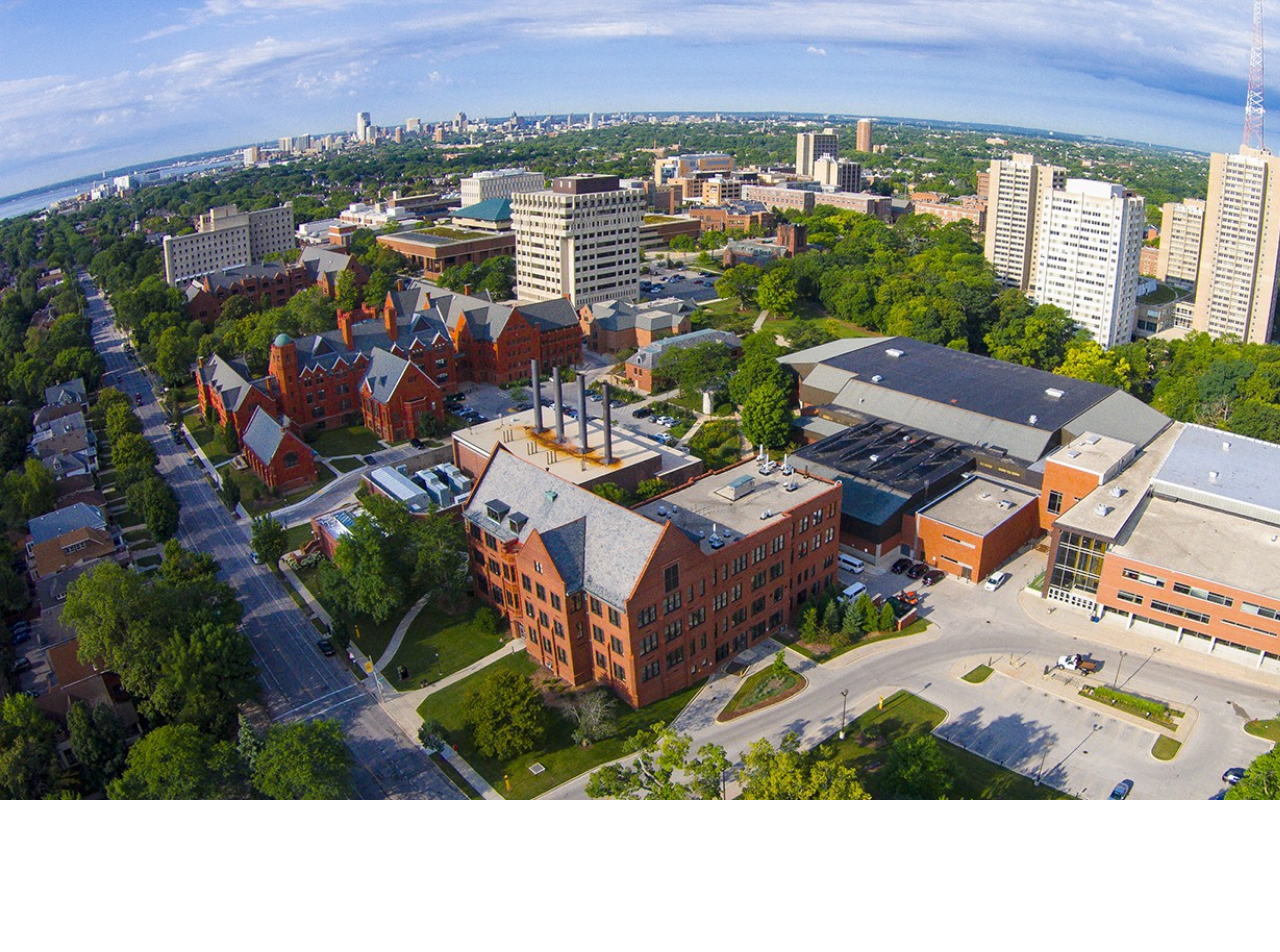
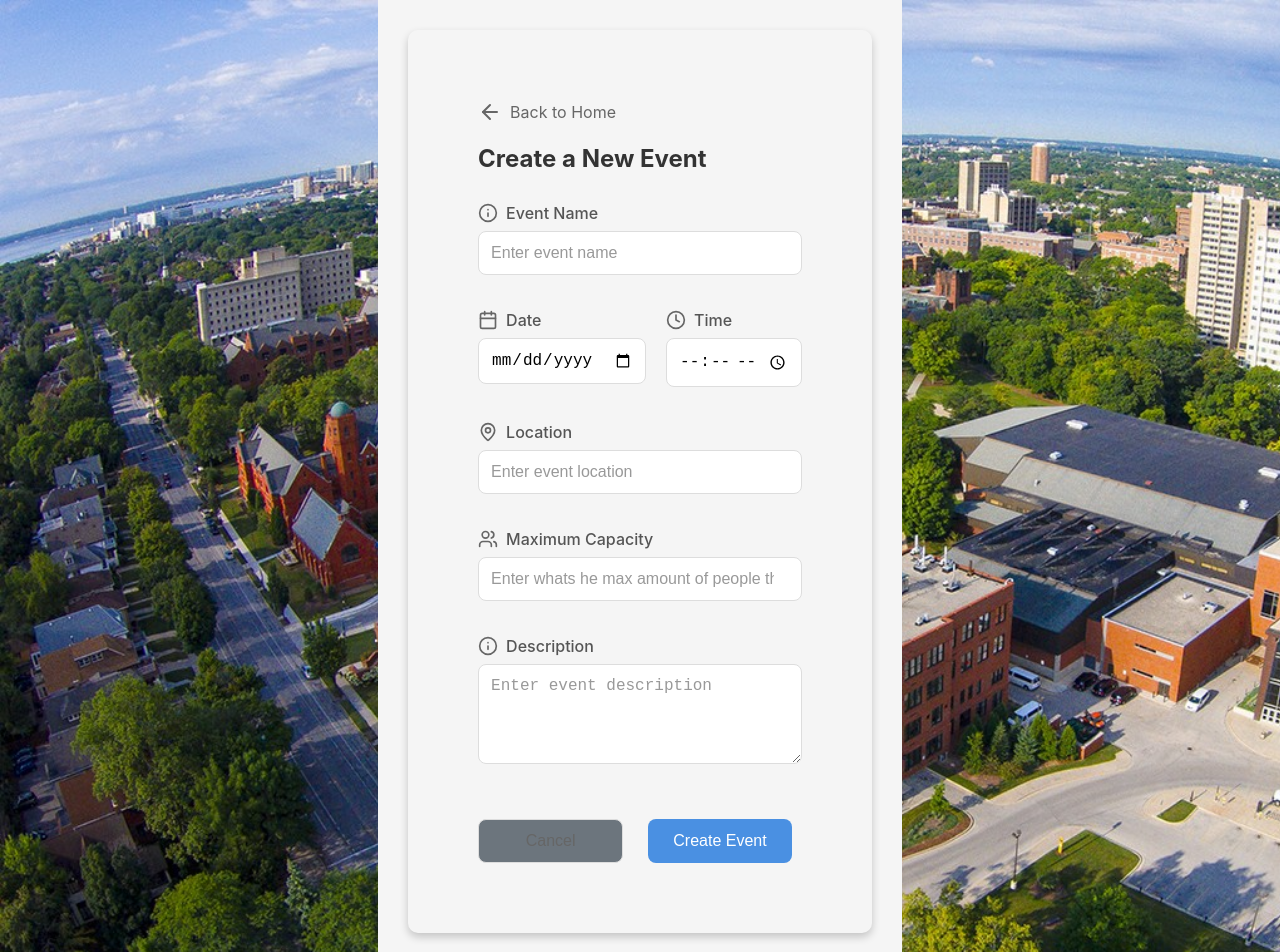
Before and after one commit to Svedek/capstone-social-media-app, a React (Create React App) app in the folder client/: page /CreateEvent in a window 1280 px wide. Before the commit this address had no page. Shown: the top 952 px of the page. Before the commit the page ends 800 px from the top, so only its background shows below. Built offline with nearby package versions, Linux system fonts and the light colour scheme.

Commit message:
create event and likes
NEW- LIKES AND CREATING EVENTS

```diff
--- a/client/src/App.js
+++ b/client/src/App.js
@@ -22,7 +22,7 @@ function App() {
         <Route path="/messages" element={<MessagesPage />} />
         <Route path="/calender" element={<CalenderPage />} />
         <Route path="/Events" element={<EventsPage />} />
-        <Route path="/create-event" element={<CreateEvent />} />
+        <Route path="/CreateEvent" element={<CreateEvent />} />
 
       </Routes>
     </Router>
--- a/client/src/Components/CreateEvent/CreateEvent.css
+++ b/client/src/Components/CreateEvent/CreateEvent.css
@@ -0,0 +1,126 @@
+.create-event-container {
+  padding: 20px;
+  min-height: 100vh;
+  background-color: #f5f5f5;
+}
+
+.create-event-content {
+  width: 100%;
+  max-width: 800px;
+  margin: 0 auto;
+}
+
+.event-header {
+  margin-bottom: 30px;
+}
+
+.back-button {
+  display: flex;
+  align-items: center;
+  gap: 8px;
+  color: #666;
+  text-decoration: none;
+  margin-bottom: 20px;
+}
+
+.back-button:hover {
+  color: #e70b0b;
+}
+
+.event-header h2 {
+  font-size: 24px;
+  color: #333;
+  margin: 0;
+}
+
+.event-form {
+  display: flex;
+  flex-direction: column;
+  gap: 20px;
+}
+
+.form-row {
+  display: flex;
+  gap: 20px;
+}
+
+.form-row .form-group {
+  flex: 1;
+}
+
+.form-group {
+  display: flex;
+  flex-direction: column;
+}
+
+.form-group label {
+  display: flex;
+  align-items: center;
+  gap: 8px;
+  margin-bottom: 8px;
+  color: #555;
+  font-weight: 500;
+}
+
+.input-icon {
+  color: #666;
+}
+
+.form-group input,
+.form-group textarea {
+  padding: 12px;
+  border: 1px solid #ddd;
+  border-radius: 8px;
+  font-size: 16px;
+  transition: border-color 0.3s ease;
+}
+
+.form-group input:focus,
+.form-group textarea:focus {
+  outline: none;
+  border-color: #4a90e2;
+  box-shadow: 0 0 0 2px rgba(74, 144, 226, 0.1);
+}
+
+.form-group textarea {
+  resize: vertical;
+  min-height: 100px;
+}
+
+.button-group {
+  display: flex;
+  gap: 15px;
+  justify-content: flex-end;
+  margin-top: 20px;
+}
+
+.cancel-button,
+.submit-button {
+  padding: 12px 24px;
+  border-radius: 8px;
+  font-size: 16px;
+  font-weight: 500;
+  cursor: pointer;
+  transition: all 0.3s ease;
+}
+
+.cancel-button {
+  background-color: transparent;
+  border: 1px solid #ddd;
+  color: #666;
+}
+
+.cancel-button:hover {
+  background-color: #f5f5f5;
+  border-color: #ccc;
+}
+
+.submit-button {
+  background-color: #4a90e2;
+  border: none;
+  color: white;
+}
+
+.submit-button:hover {
+  background-color: #357abd;
+}
--- a/client/src/Components/CreateEvent/CreateEvent.jsx
+++ b/client/src/Components/CreateEvent/CreateEvent.jsx
@@ -0,0 +1,146 @@
+import React, { useState } from 'react';
+import { ArrowLeft, Calendar, Clock, MapPin, Users, Info } from 'lucide-react';
+import { Link } from 'react-router-dom';
+import './CreateEvent.css';
+
+const CreateEvent = () => {
+  const [eventDetails, setEventDetails] = useState({
+    name: '',
+    date: '',
+    time: '',
+    location: '',
+    maxParticipants: '',
+    description: ''
+  });
+
+  const handleChange = (e) => {
+    const { name, value } = e.target;
+    setEventDetails(prev => ({
+      ...prev,
+      [name]: value
+    }));
+  };
+
+  const handleSubmit = (e) => {
+    e.preventDefault();
+    console.log("Event created:", eventDetails);
+  };
+
+  return (
+    <div className="create-event-container">
+      <div className="background-block">
+        <div className="create-event-content">
+          <div className="event-header">
+            <Link to="/home" className="back-button">
+              <ArrowLeft size={24} />
+              Back to Home
+            </Link>
+            <h2>Create a New Event</h2>
+          </div>
+
+          <form onSubmit={handleSubmit} className="event-form">
+            <div className="form-group">
+              <label>
+                <Info className="input-icon" size={20} />
+                Event Name
+              </label>
+              <input
+                type="text"
+                name="name"
+                value={eventDetails.name}
+                onChange={handleChange}
+                placeholder="Enter event name"
+                required
+              />
+            </div>
+
+            <div className="form-row">
+              <div className="form-group">
+                <label>
+                  <Calendar className="input-icon" size={20} />
+                  Date
+                </label>
+                <input
+                  type="date"
+                  name="date"
+                  value={eventDetails.date}
+                  onChange={handleChange}
+                  required
+                />
+              </div>
+
+              <div className="form-group">
+                <label>
+                  <Clock className="input-icon" size={20} />
+                  Time
+                </label>
+                <input
+                  type="time"
+                  name="time"
+                  value={eventDetails.time}
+                  onChange={handleChange}
+                  required
+                />
+              </div>
+            </div>
+
+            <div className="form-group">
+              <label>
+                <MapPin className="input-icon" size={20} />
+                Location
+              </label>
+              <input
+                type="text"
+                name="location"
+                value={eventDetails.location}
+                onChange={handleChange}
+                placeholder="Enter event location"
+                required
+              />
+            </div>
+
+            <div className="form-group">
+              <label>
+                <Users className="input-icon" size={20} />
+                Maximum Capacity
+              </label>
+              <input
+                type="number"
+                name="maxParticipants"
+                value={eventDetails.maxParticipants}
+                onChange={handleChange}
+                placeholder="Enter whats he max amount of people that can come"
+                min="1"
+              />
+            </div>
+
+            <div className="form-group">
+              <label>
+                <Info className="input-icon" size={20} />
+                Description
+              </label>
+              <textarea
+                name="description"
+                value={eventDetails.description}
+                onChange={handleChange}
+                placeholder="Enter event description"
+                rows="4"
+              />
+            </div>
+
+            <div className="button-group">
+              <button type="button" className="cancel-button" onClick={() => window.history.back()}>
+                Cancel
+              </button>
+              <button type="submit" className="submit-button">
+                Create Event
+              </button>
+            </div>
+          </form>
+        </div>
+      </div>
+    </div>
+  );
+};
+
+export default CreateEvent;
--- a/client/src/Components/HomePage/HomePage.jsx
+++ b/client/src/Components/HomePage/HomePage.jsx
@@ -1,7 +1,7 @@
 import React, { useState, useEffect } from 'react';
 import { Link } from 'react-router-dom';
 import './HomePage.css';
-import { Home, User, MessageSquare, CalendarDays, Tickets, Settings } from 'lucide-react';
+import { Home, User, MessageSquare, CalendarDays, Tickets, Settings, Heart } from 'lucide-react';
 
 const HomePage = () => {
   const [friends, setFriends] = useState(['Alice', 'Charlie', 'David', 'Eva', 'James']);
@@ -9,31 +9,28 @@ const HomePage = () => {
   const [isDarkMode, setIsDarkMode] = useState(false);
   const [isModalOpen, setIsModalOpen] = useState(false);
   const [postContent, setPostContent] = useState('');
-  const [postImage, setPostImage] = useState(null); // State for storing the uploaded image
-
+  const [postImage, setPostImage] = useState(null);
   const maxCharacters = 300;
 
-  const posts = [
-    { id: 1, author: 'John Doe', content: 'testing, this test, test test' },
-    { id: 2, author: 'Jane Smith', content: 'please work , test,test,test' },
-    { id: 3, author: 'Bob Johnson', content: 'test 3, test 3, test 333. testtest' },
-    { id: 4, author: 'jimbo', content: 'yet another test to cover more space' },
-    { id: 5, author: 'jimbos brother', content: 'yet another test to cover more space' },
-    { id: 6, author: 'John', content: 'yet another test to cover more space' },
-    { id: 7, author: 'Anon number1', content: 'yet another test to cover more space' },
-    { id: 8, author: 'Anon number2', content: 'yet another test to cover more space' },
-    { id: 9, author: 'Anon number3', content: 'yet another test to cover more space' },
-    { id: 10, author: 'Anon number4', content: 'yet another test to cover more space' },
-  ];
-
-  const events = [
+  const [posts, setPosts] = useState([
+    { id: 1, author: 'John Doe', content: 'testing, this test, test test', likes: 0  },
+    { id: 2, author: 'Jane Smith', content: 'please work , test,test,test', likes: 0  },
+    { id: 3, author: 'Bob Johnson', content: 'test 3, test 3, test 333. testtest' , likes: 0 },
+    { id: 4, author: 'jimbo', content: 'yet another test to cover more space', likes: 0  },
+    { id: 5, author: 'jimbos brother', content: 'yet another test to cover more space', likes: 0  },
+    { id: 6, author: 'John', content: 'yet another test to cover more space' , likes: 0 },
+    { id: 7, author: 'Anon number1', content: 'yet another test to cover more space', likes: 0  },
+    { id: 8, author: 'Anon number2', content: 'yet another test to cover more space' , likes: 0 },
+    { id: 9, author: 'Anon number3', content: 'yet another test to cover more space' , likes: 0 },
+    { id: 10, author: 'Anon number4', content: 'yet another test to cover more space' , likes: 0 },
+  ]);
+ const events = [
     { id: 1, name: 'Community Picnic', date: '2024-10-15' },
     { id: 2, name: 'Tech Meetup', date: '2024-10-20' },
     { id: 3, name: 'Career Fair', date: '2024-10-20' },
     { id: 4, name: 'Library Event', date: '2024-10-20' },
     { id: 5, name: 'Gym Event', date: '2024-10-20' },
   ];
-
   const handleAddFriend = (e) => {
     e.preventDefault();
     if (newFriend.trim() !== '') {
@@ -42,7 +39,6 @@ const HomePage = () => {
     }
   };
 
-  // Toggle dark mode
   const toggleDarkMode = () => {
     setIsDarkMode((prevMode) => !prevMode);
   };
@@ -59,16 +55,31 @@ const HomePage = () => {
   const handlePostChange = (e) => {
     setPostContent(e.target.value);
   };
+
   const handleImageChange = (e) => {
     const file = e.target.files[0];
     if (file) {
       setPostImage(URL.createObjectURL(file));
     }
   };
+
   const handleSubmitPost = () => {
     console.log("Post content:", postContent);
     console.log("Post image:", postImage);
     toggleModal();
+  };
+
+  const handleLikeToggle = (postId) => {
+    setPosts((prevPosts) =>
+      prevPosts.map((post) => {
+        if (post.id === postId) {
+          return post.liked
+            ? { ...post, likes: post.likes - 1, liked: false } // Unlike
+            : { ...post, likes: post.likes + 1, liked: true }; // Like
+        }
+        return post;
+      })
+    );
   };
 
   return (
@@ -76,7 +87,7 @@ const HomePage = () => {
       <nav className="navbar">
         <ul>
           <li><Link to="/home">Home</Link><Home size={24} /></li>
-          <li><Link to="/Calender">Calendar</Link><CalendarDays size={24} /></li>
+          <li><Link to="/Calendar">Calendar</Link><CalendarDays size={24} /></li>
           <li><Link to="/Events">Events</Link><Tickets size={24} /></li>
           <li><Link to="/profile">Profile</Link><User size={24} /></li>
           <li><Link to="/messages">Messages</Link><MessageSquare size={24} /></li>
@@ -98,10 +109,17 @@ const HomePage = () => {
           <div className="main-feed">
             <h2>Your feed</h2>
             <button className="create-post" onClick={toggleModal}>Create Post</button>
-            {posts.map(post => (
+            {posts.map((post) => (
               <div key={post.id} className="post">
-                <h3>{post.author}</h3>
-                <p>{post.content}</p>
+                <div className="post-author">{post.author}</div>
+                <div className="post-content">{post.content}</div>
+                {postImage && <img src={postImage} alt="Post" className="post-image" />}
+                <button
+                  className="like-button"
+                  onClick={() => handleLikeToggle(post.id)}
+                >
+                  <Heart size={16} /> {post.likes}
+                </button>
               </div>
             ))}
           </div>
@@ -114,6 +132,9 @@ const HomePage = () => {
                   <li key={event.id}>{event.name} - {event.date}</li>
                 ))}
               </ul>
+              <Link to="/CreateEvent">
+                <button className="CreateEvent">Create Event</button>
+              </Link>
             </div>
 
             <div className="friends">
@@ -131,16 +152,12 @@ const HomePage = () => {
                   placeholder="Enter friend's name"
                 />
                 <button type="submit">Add Friend</button>
-                <Link to="/create-event">
-            <button className="create-event">Create Event</button>
-          </Link>
               </form>
             </div>
           </div>
         </div>
       </div>
 
-      {/* CREATING POSTS*/}
       {isModalOpen && (
         <div className="modal">
           <div className="modal-content">
@@ -157,7 +174,6 @@ const HomePage = () => {
               {maxCharacters - postContent.length} characters remaining
             </div>
 
-            {/* Image upload */}
             <input type="file" accept="image/*" onChange={handleImageChange} />
             {postImage && (
               <div className="image-preview">
@@ -167,7 +183,7 @@ const HomePage = () => {
 
             <button
               className="submit-post"
-              disabled={postContent.length === 0 && !postImage} // Disable if no content or image
+              disabled={postContent.length === 0 && !postImage}
               onClick={handleSubmitPost}
             >
               Post
@@ -179,5 +195,4 @@ const HomePage = () => {
   );
 };
 
-
 export default HomePage;
```
Also changed, not shown: client/src/Components/HomePage/HomePage.css (+46 -1 lines).
